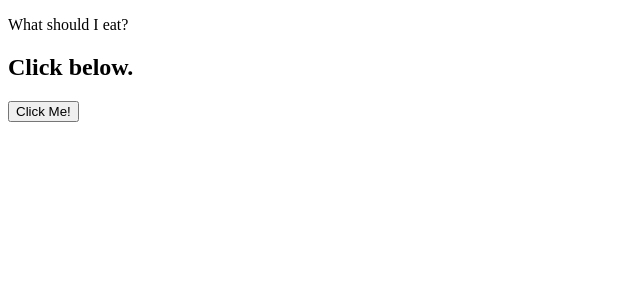
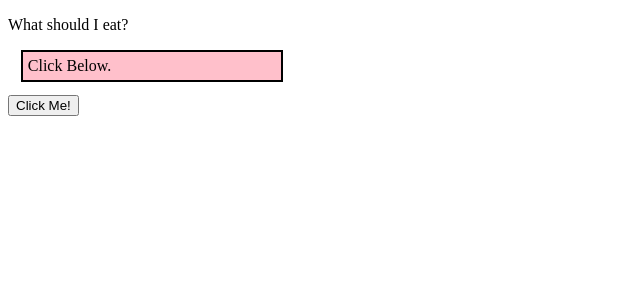
Before and after one commit to alex-whan/food-randomizer, a React (Create React App) app: page / in a window 1280 px wide. Shown: the top 300 px of the page, without its empty margins (0-640 px from the left). Built offline with nearby package versions, Linux system fonts and the light colour scheme.

Commit message:
Added node-sass and basic styling

```diff
--- a/package.json
+++ b/package.json
@@ -7,6 +7,7 @@
     "@testing-library/react": "^11.1.0",
     "@testing-library/user-event": "^12.1.10",
     "bootstrap": "^4.5.3",
+    "node-sass": "^4.14.1",
     "react": "^17.0.1",
     "react-bootstrap": "^1.4.0",
     "react-dom": "^17.0.1",
--- a/src/App.js
+++ b/src/App.js
@@ -17,11 +17,8 @@ function App() {
     return items[Math.floor(Math.random() * items.length)];
   };
 
-  // useEffect(() => {
-  //   getFood();
-  // }, [chosenFood]);
-
   return (
+    <>
       <div className="App">
         <main className="App-header">
           <p>What should I eat?</p>
@@ -31,6 +28,7 @@ function App() {
           </Button>
         </main>
       </div>
+    </>
   );
 }
 
--- a/src/Food.js
+++ b/src/Food.js
@@ -1,7 +1,18 @@
 import React from 'react';
+import Card from 'react-bootstrap/Card';
+import './food.scss';
+// <Card>
+//   <h2>{props.food}</h2>
+// </Card>
 
 function Food(props) {
-  return <h2>{props.food}</h2>;
+  return (
+    <Card style={{ width: '18rem' }}>
+      <Card.Body>
+        <Card.Title className="food">{props.food}</Card.Title>
+      </Card.Body>
+    </Card>
+  );
 }
 
 export default Food;
--- /dev/null
+++ b/src/food.scss
@@ -0,0 +1,33 @@
+.q_title {
+  background-color: #5cabb8;
+  color: whitesmoke;
+  text-align: center;
+}
+
+.q_ul {
+  display: flex;
+  flex-wrap: wrap;
+  justify-content: center;
+  overflow: scroll;
+}
+
+.eachQuestion {
+  color: whitesmoke;
+  margin: 1vw;
+  display: flex;
+}
+
+.viewDetailButton {
+  margin-top: 1em;
+  margin-bottom: 0;
+  margin-left: 25%;
+}
+
+.food {
+  border: 2px solid black;
+  margin: 1vw;
+  padding: 5px;
+  background-color: pink;
+  text-transform: capitalize;
+  color: black;
+}
```
Also changed, not shown: 1 other file (tests, documents, lock files or other folders). Lines whose indentation alone changed are shown as unchanged.
